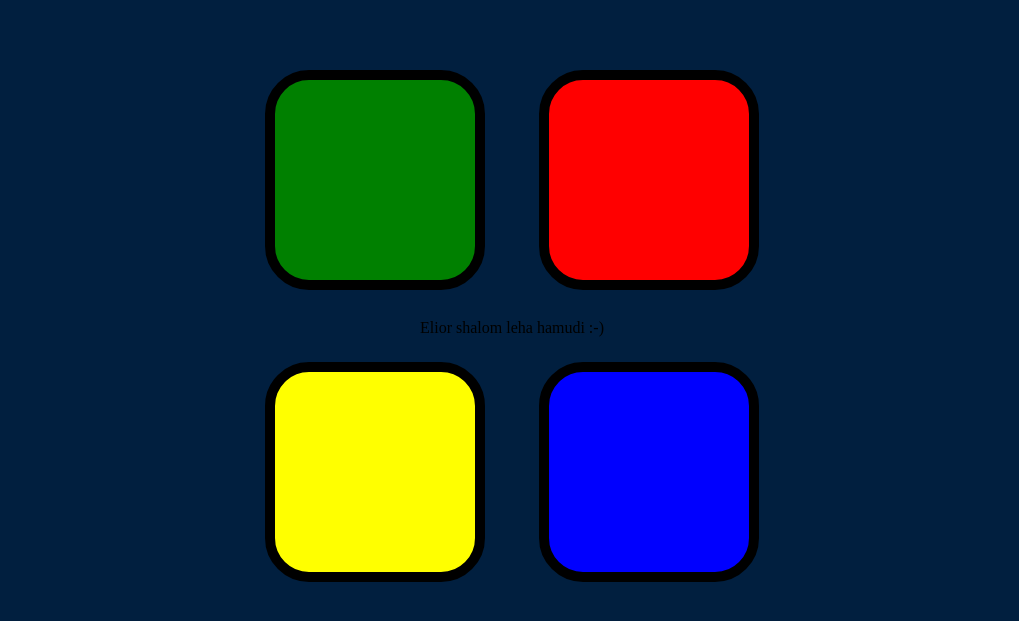
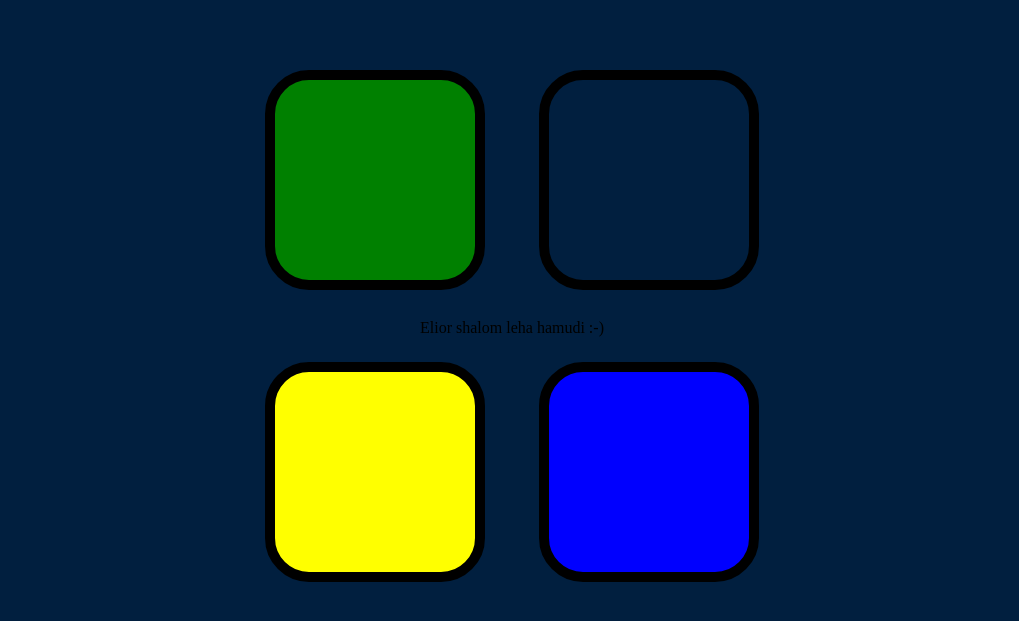
Before and after one commit to ezur1/simon, a plain HTML site: page index.html in a window 1280 px wide. Shown: the part 129-750 px from the top of the page, without its empty margins (128-1147 px from the left). Drawn offline with nearby package versions, Linux system fonts and the light colour scheme.

Commit message:
ruined class red

```diff
--- a/index.html
+++ b/index.html
@@ -14,10 +14,9 @@
     <div lass="row">
       <div type="button" id="green" class="btn green">
       </div>
-      <div type="button" id="red" class="btn red">
+      <div type="button" id="red" class="btn red1">
       </div>
     </div>
-
 
     <div>Elior shalom leha hamudi :-)</div>
 
```
